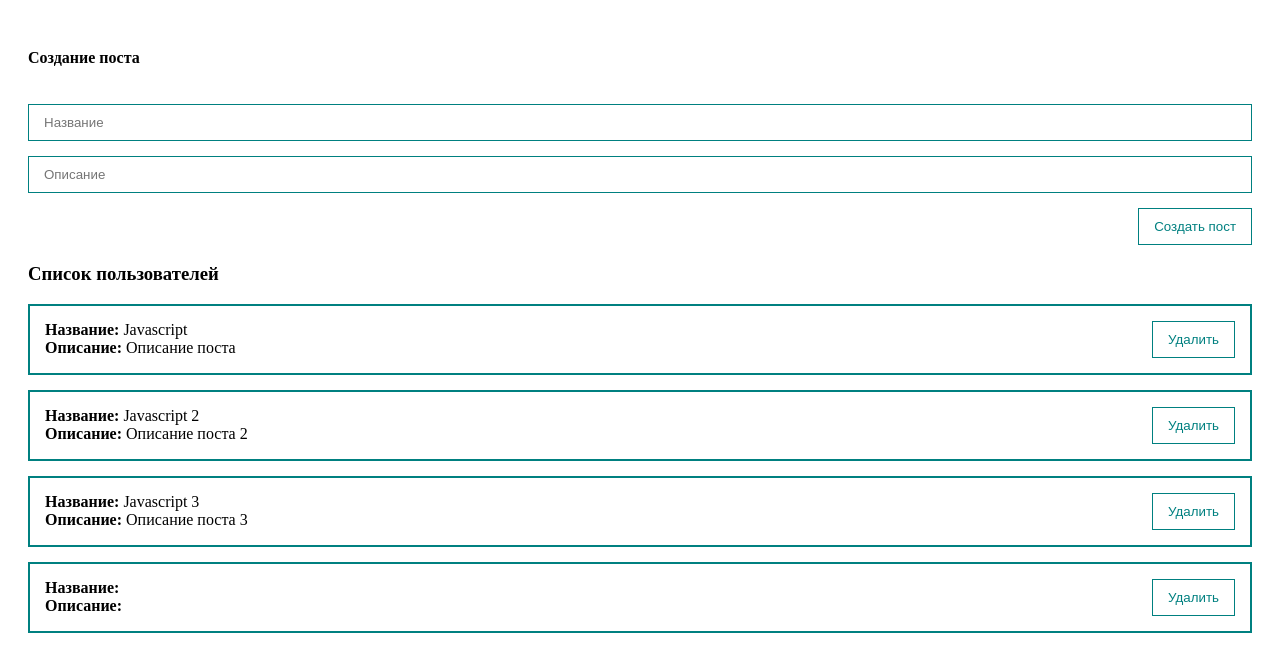
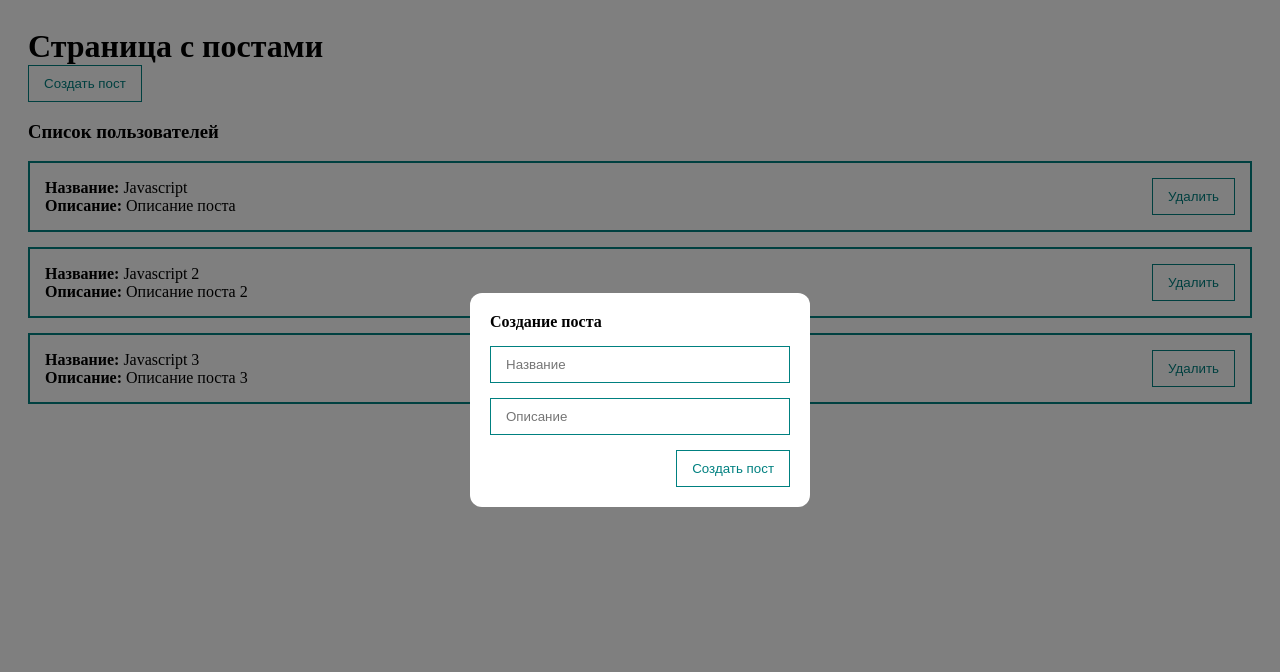
Before and after one commit to dmtrfkn/vue-complete-project, a Vue app: page / in a window 1280 px wide. Both pictures are taken after a click on the button "Создать пост". Shown: the top 672 px of the page. Built offline with nearby package versions, Linux system fonts and the light colour scheme.

Commit message:
Add modal window component

```diff
--- a/src/App.vue
+++ b/src/App.vue
@@ -1,7 +1,9 @@
 <template>
   <div class="app">
-    <PostForm @create="createPost" />
+    <h1>Страница с постами</h1>
+    <Button @click="showModal">Создать пост</Button>
     <PostList @delete="deletePost" :posts="posts" />
+    <Modal v-model:show="modalVisible"><PostForm @create="createPost" /></Modal>
   </div>
 </template>
 
@@ -21,14 +23,19 @@ export default {
         { id: 2, title: 'Javascript 2', body: 'Описание поста 2' },
         { id: 3, title: 'Javascript 3', body: 'Описание поста 3' },
       ],
+      modalVisible: false,
     };
   },
   methods: {
     createPost(post) {
       this.posts.push(post);
+      this.modalVisible = false;
     },
     deletePost(post) {
       this.posts = this.posts.filter((p) => p.id !== post.id);
+    },
+    showModal() {
+      this.modalVisible = true;
     },
   },
 };
--- a/src/components/PostForm.vue
+++ b/src/components/PostForm.vue
@@ -40,4 +40,7 @@ form {
   align-self: flex-end;
   margin-top: 15px;
 }
+h4 {
+  margin: 0;
+}
 </style>
--- /dev/null
+++ b/src/components/UI/Modal.vue
@@ -0,0 +1,44 @@
+<template>
+  <div @click="hideModal" class="modal" v-if="show">
+    <div @click.stop class="modal__content">
+      <slot></slot>
+    </div>
+  </div>
+</template>
+
+<script>
+export default {
+  name: 'Modal',
+  props: {
+    show: {
+      type: Boolean,
+      default: false,
+    },
+  },
+  methods: {
+    hideModal() {
+      this.$emit('update:show', false);
+    },
+  },
+};
+</script>
+
+<style scoped>
+.modal {
+  top: 0;
+  bottom: 0;
+  left: 0;
+  right: 0;
+  background: rgba(0, 0, 0, 0.5);
+  position: fixed;
+  display: flex;
+}
+.modal__content {
+  margin: auto;
+  background: white;
+  border-radius: 12px;
+  min-height: 50px;
+  min-width: 300px;
+  padding: 20px;
+}
+</style>
--- a/src/components/UI/index.js
+++ b/src/components/UI/index.js
@@ -1,4 +1,5 @@
 import Button from './Button.vue';
 import Input from './Input.vue';
+import Modal from './Modal.vue';
 
-export default [Button, Input];
+export default [Button, Input, Modal];
```
